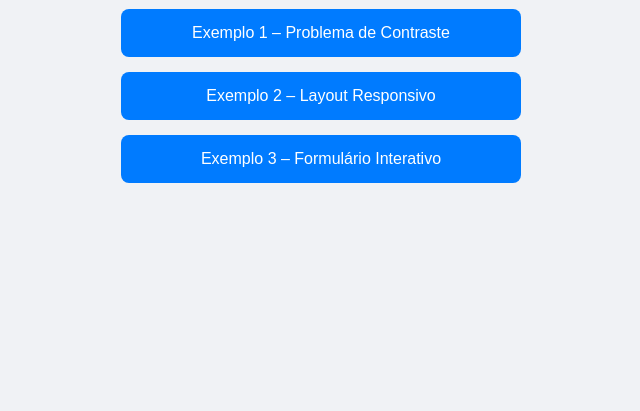
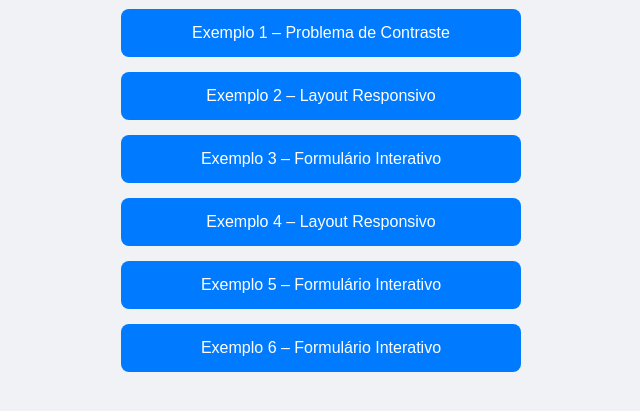
Before and after one commit to dr-ohata/wcag, a plain HTML site: page index.html in a window 1280 px wide. Shown: the part 129-540 px from the top of the page, without its empty margins (319-959 px from the left). Drawn offline with Linux system fonts and the light colour scheme.

Commit message:
Update index.html

```diff
--- a/index.html
+++ b/index.html
@@ -42,6 +42,9 @@
     <a href="exemplo1.html" target="_blank">Exemplo 1 – Problema de Contraste</a>
     <a href="exemplo2.html" target="_blank">Exemplo 2 – Layout Responsivo</a>
     <a href="exemplo3.html" target="_blank">Exemplo 3 – Formulário Interativo</a>
+    <a href="exemplo4.html" target="_blank">Exemplo 4 – Layout Responsivo</a>
+    <a href="exemplo5.html" target="_blank">Exemplo 5 – Formulário Interativo</a>
+     <a href="exemplo6.html" target="_blank">Exemplo 6 – Formulário Interativo</a>
   </div>
 </body>
 </html>
```
